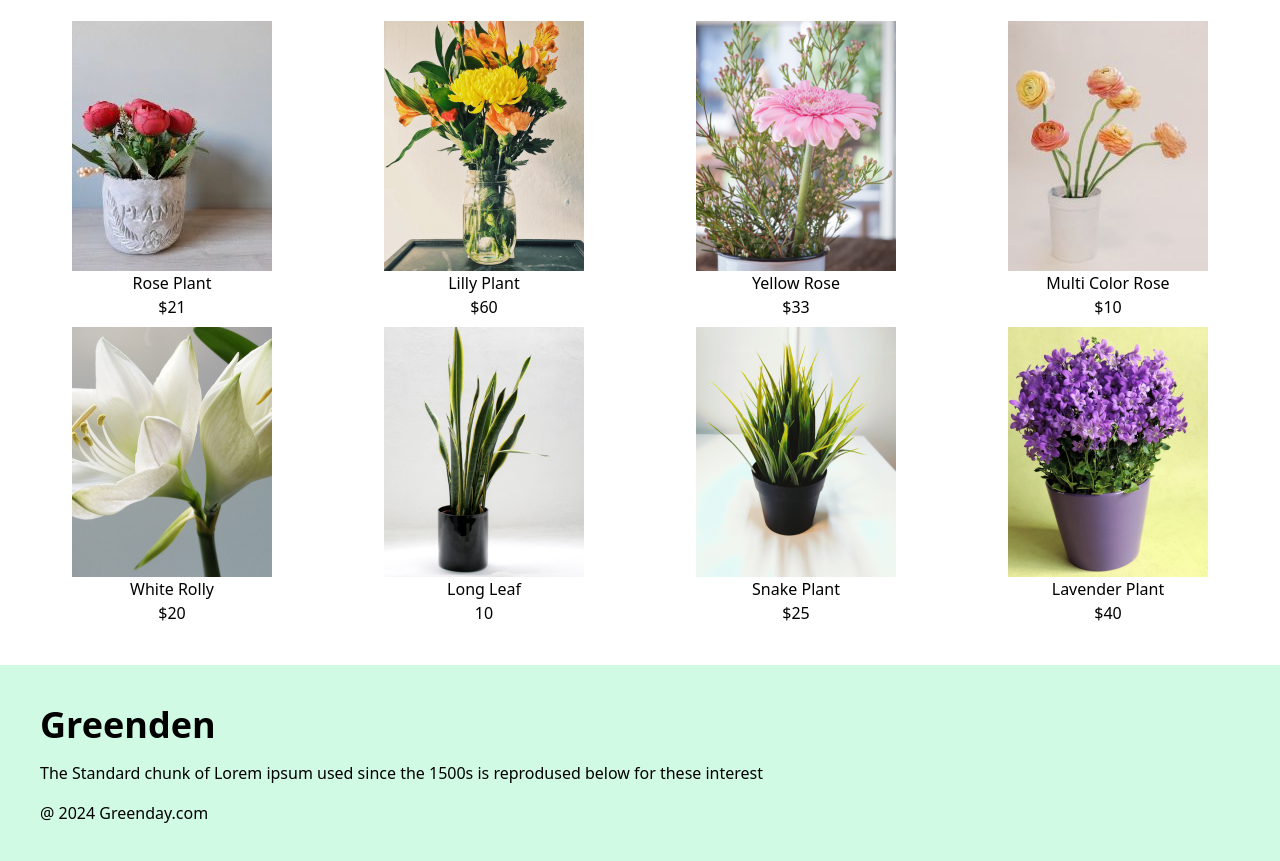
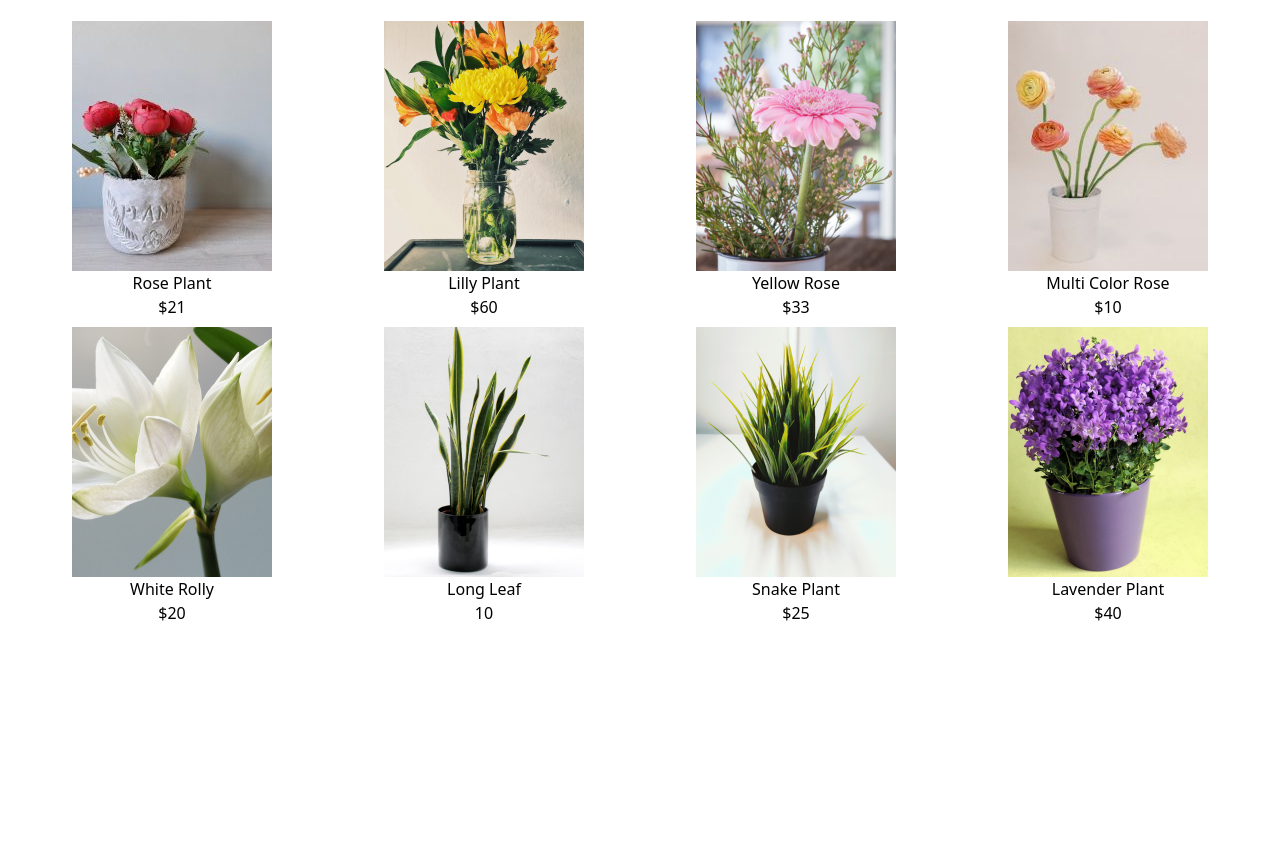
Before and after one commit to aswin-pro/Greenden-Tailwind, a plain HTML site: page product.html in a window 1280 px wide. Shown: the part 197-1058 px from the top of the page. After the commit the page ends 862 px from the top, so only its background shows below. Drawn offline with nearby package versions, Linux system fonts and the light colour scheme.

Commit message:
updated product page

```diff
--- a/product.html
+++ b/product.html
@@ -111,12 +111,7 @@
         </div>
     </section>
 
-     <!--Footer -->
-     <section class="bg-green-100 p-10 flex flex-col gap-4">
-        <h1 class=" text-4xl font-bold">Greenden</h1>
-        <p>The Standard chunk of Lorem ipsum used since the 1500s is reprodused below for these interest</p>
-        <p>@ 2024 Greenday.com</p>
-      </section>
+
 
       <script src="product.js"></script>
 </body>
```
